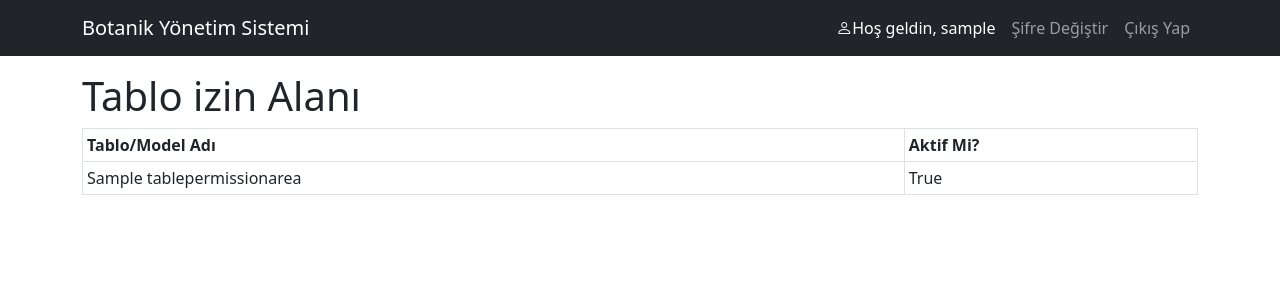
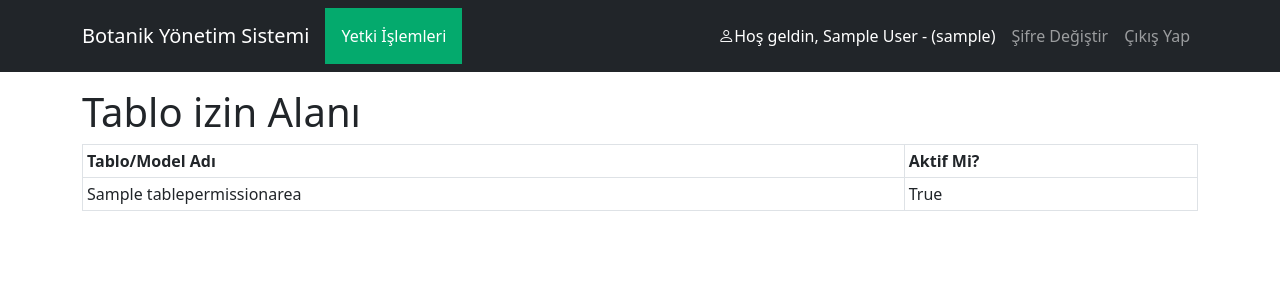
Before and after one commit to bekogluaydin/botanikProject, a Django app: page /account/table-permission-area/ in a window 1280 px wide. Shown: the top 300 px of the page. Run offline with Django 5.2, Linux system fonts and the light colour scheme; a user stored in the database is signed in; tables that the repository leaves empty hold one stand-in row (values such as "Sample post"); some libraries are stand-ins or nearby versions.

Commit message:
Add permission tag for table view checks and enhance navigation with dropdown menu.

```diff
--- /dev/null
+++ b/botanik_core/templatetags/permission_tags.py
@@ -0,0 +1,11 @@
+from django import template
+register = template.Library()
+
+@register.filter
+def can_view_table(user, table_name):
+    if user.is_superuser or user.is_staff:
+        return True
+    try:
+        return user.userpermission.can_view_tables.filter(name=table_name, is_active=True).exists()
+    except:
+        return False
--- a/static/css/_nav.css
+++ b/static/css/_nav.css
@@ -10,3 +10,56 @@
     color: black !important;
     border-radius: 5px;
 }
+
+
+/* Temel stil sıfırlamaları */
+ul {
+  list-style-type: none; /* Liste işaretlerini kaldır */
+  margin: 0;
+  padding: 0;
+}
+
+.dropdown {
+  position: relative;
+  display: inline-block; /* Yan yana durmasını sağlar */
+}
+
+.dropbtn {
+  background-color: #04AA6D;
+  color: white;
+  padding: 16px;
+  font-size: 16px;
+  border: none;
+  cursor: pointer;
+  display: block; /* li içinde tam genişliği kaplaması için */
+}
+
+.dropdown-content {
+  display: none; /* Başlangıçta gizli */
+  position: absolute;
+  background-color: #f9f9f9;
+  min-width: 160px;
+  box-shadow: 0px 8px 16px 0px rgba(0,0,0,0.2);
+  z-index: 1;
+}
+
+.dropdown-content li a {
+  color: black;
+  padding: 12px 16px;
+  text-decoration: none;
+  display: block; /* Linklerin tüm alanı kaplamasını sağlar */
+}
+
+.dropdown-content li a:hover {
+  background-color: #f1f1f1;
+}
+
+/* Ana menünün üzerine gelindiğinde açılan içeriği göster */
+.dropdown:hover .dropdown-content {
+  display: block;
+}
+
+/* İsteğe bağlı: Ana menü linkinin üzerine gelindiğinde renk değişimi */
+.dropdown:hover .dropbtn {
+  background-color: #057a4e;
+}
--- a/templates/partials/_nav.html
+++ b/templates/partials/_nav.html
@@ -4,6 +4,8 @@
 {% block css_files %}
     <link rel="stylesheet" href="{% static '/css/_nav.css' %}">
 {% endblock css_files %}
+
+{% load permission_tags %}
 
 <nav class="navbar navbar-expand-lg bg-dark navbar-dark">
     <div class="container">
@@ -17,21 +19,43 @@
 
             <ul class="navbar-nav me-auto">
 
+
+                    <ul class="dropdown">
+                        <li>
+                            <button class="dropbtn">Yetki İşlemleri</button>
+                            <ul class="dropdown-content">
+
+                            {% if user|can_view_table:"TablePermissionArea" %}
+                                <li><a href="{% url 'account:table_permission_area_list' %}">Tablo izin Alanı</a></li>
+                            {% endif %}
+
+
+                            {% if user|can_view_table:"UserGroup" %}
+                                <li><a href="{% url 'account:user_group_list' %}">Kullanıcı Grupları</a></li>
+                            {% endif %}
+
+
+                            {% if user|can_view_table:"UserPermission" %}
+                                <li><a href="{% url 'account:user_permissions_list' %}">Kullanıcı Yetkileri</a></li>
+                            {% endif %}
+
+
+                            {% if user|can_view_table:"Collector" %}
+                                <li><a href="{% url 'account:collector_list' %}">Toplayıcılar Defteri</a></li>
+                            {% endif %}
+                            </ul>
+                        </li>
+                    </ul>
+
+                    {% comment %} <li class="nav-item">
+                        <a href="{% url "list_course" %}" class="nav-link {% if request.resolver_match.url_name == 'list_course' %}active{% endif %}">Admin Course List</a>
+                    </li> {% endcomment %}
+
+
+
                 {% comment %} <li class="nav-item">
                     <a href="{% url "course_list" %}" class="nav-link {% if request.path == '/course/' or 'course/category' in request.path %}active{% endif %}">Courses</a>
                 </li> {% endcomment %}
-
-                {% comment %} {% if user.is_superuser %}
-
-                    <li class="nav-item">
-                        <a href="{% url "create_course" %}" class="nav-link {% if request.resolver_match.url_name == 'create_course' %}active{% endif %}">Admin Create Course</a>
-                    </li>
-
-                    <li class="nav-item">
-                        <a href="{% url "list_course" %}" class="nav-link {% if request.resolver_match.url_name == 'list_course' %}active{% endif %}">Admin Course List</a>
-                    </li>
-
-                {% endif %} {% endcomment %}
 
 
                 {% comment %} <li class="nav-item">
@@ -59,7 +83,7 @@
                 {% elif  user.is_authenticated %}
 
                     <li class="nav-item">
-                        <a href="#" class="nav-link bi bi-person text-white">Hoş geldin, {{user.username}}</a>
+                       <a href="#" class="nav-link bi bi-person text-white">Hoş geldin, {{user.get_full_name}} - ({{user.username}})</a>
                     </li>
 
                     <li class="nav-item">
```
